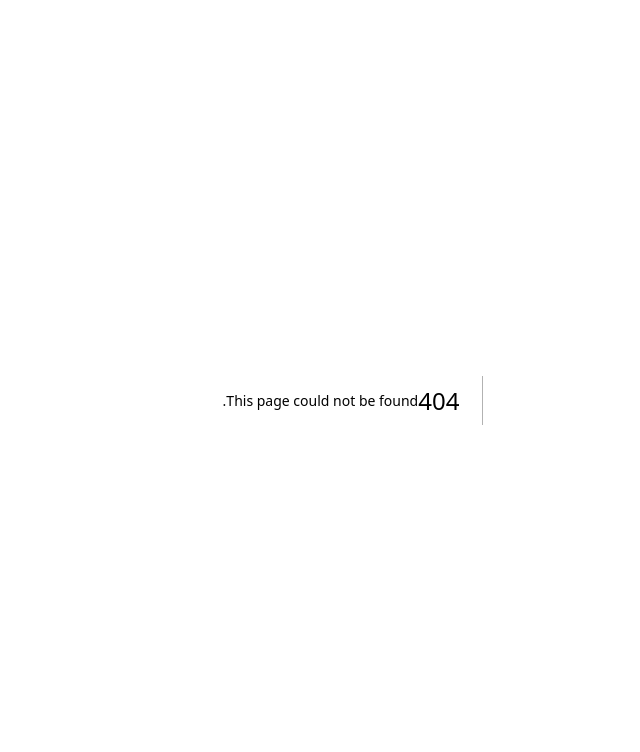
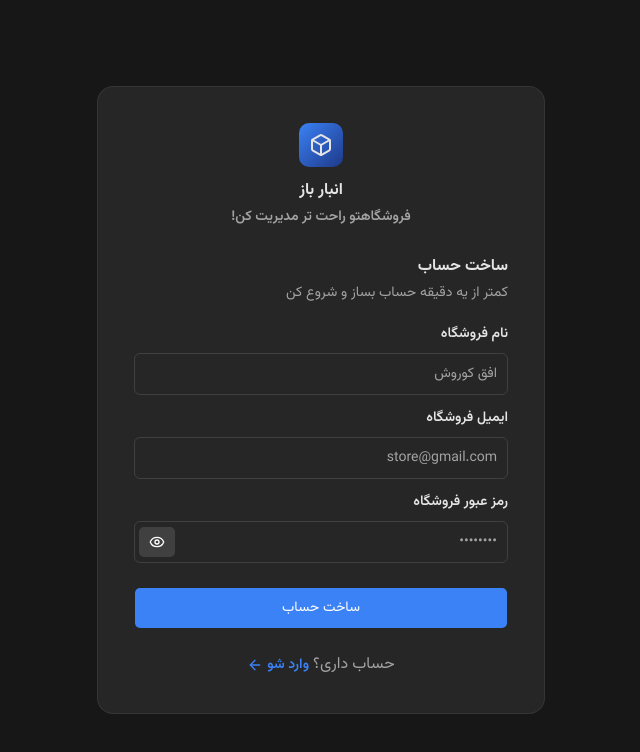
Before and after one commit to salartalaA/storage, a Next.js app: page /auth/register in a window 1280 px wide. Before the commit this address had no page. Shown: the top 752 px of the page, without its empty margins (319-959 px from the left). Built offline with nearby package versions, Linux system fonts and the light colour scheme.

Commit message:
feat: add register page UI

```diff
--- /dev/null
+++ b/app/auth/register/page.tsx
@@ -0,0 +1,40 @@
+import { ArrowLeft, Box } from "lucide-react";
+import Link from "next/link";
+import RegisterPageForm from "@/components/auth/register/register-page-form";
+
+export default function RegisterPage() {
+  return (
+    <main className="flex min-h-screen items-center justify-center overflow-hidden bg-background text-foreground">
+      <div className="w-full max-w-md rounded-2xl border border-border/60 bg-card p-9 shadow-card backdrop-blur-md">
+        <div className="flex flex-col items-center justify-center gap-3">
+          <span className="rounded-xl bg-linear-to-br from-primary to-accent p-2.5">
+            <Box className="stroke-2" />
+          </span>
+          <h1 className="font-bold text-foreground">{"انبار باز"}</h1>
+          <p className="-mt-2 font-semibold text-muted-foreground text-sm">
+            {"فروشگاهتو راحت تر مدیریت کن!"}
+          </p>
+        </div>
+
+        <div className="mt-7 flex flex-col gap-1">
+          <h3 className="font-bold">{"ساخت حساب"}</h3>
+          <p className="text-muted-foreground text-sm">
+            {"کمتر از یه دقیقه حساب بساز و شروع کن"}
+          </p>
+        </div>
+
+        <RegisterPageForm />
+
+        <div className="mt-6 flex items-center justify-center gap-x-1">
+          <p className="text-muted-foreground">{"حساب داری؟"} </p>
+          <Link
+            className="flex items-center gap-x-1 font-semibold text-primary text-sm"
+            href={"/auth/login"}
+          >
+            {"وارد شو"} <ArrowLeft size={16} />
+          </Link>
+        </div>
+      </div>
+    </main>
+  );
+}
--- /dev/null
+++ b/components/auth/register/register-page-form.tsx
@@ -0,0 +1,70 @@
+"use client";
+
+import { Eye, EyeOff } from "lucide-react";
+import { useState } from "react";
+import { Button } from "@/components/ui/button";
+import { Input } from "@/components/ui/input";
+import { Label } from "@/components/ui/label";
+
+export default function RegisterPageForm() {
+  const [showPassword, setShowPassword] = useState(false);
+
+  const handleShowPassword = () => {
+    setShowPassword((prev) => !prev);
+  };
+
+  return (
+    <form className="mt-6 flex flex-col gap-4">
+      <div className="flex flex-col gap-3">
+        <Label className="font-semibold" htmlFor="storeName">
+          {"نام فروشگاه"}
+        </Label>
+        <Input
+          autoComplete="off"
+          className="py-5"
+          id="storeName"
+          placeholder="افق کوروش"
+          type="text"
+        />
+      </div>
+
+      <div className="flex flex-col gap-3">
+        <Label className="font-semibold" htmlFor="email">
+          {"ایمیل فروشگاه"}
+        </Label>
+        <Input
+          autoComplete="off"
+          className="py-5"
+          id="email"
+          placeholder="store@gmail.com"
+          type="email"
+        />
+      </div>
+
+      <div className="flex flex-col gap-3">
+        <Label className="font-semibold" htmlFor="password">
+          {"رمز عبور فروشگاه"}
+        </Label>
+        <div className="relative">
+          <Input
+            autoComplete="off"
+            className="py-5"
+            id="password"
+            placeholder="••••••••"
+            type={showPassword ? "text" : "password"}
+          />
+
+          <Button
+            className={"absolute top-[5px] left-1 bg-input!"}
+            onClick={handleShowPassword}
+            type="button"
+          >
+            {showPassword ? <EyeOff size={17} /> : <Eye size={17} />}
+          </Button>
+        </div>
+      </div>
+
+      <Button className={"mt-2 py-5"}>{"ساخت حساب"}</Button>
+    </form>
+  );
+}
```
